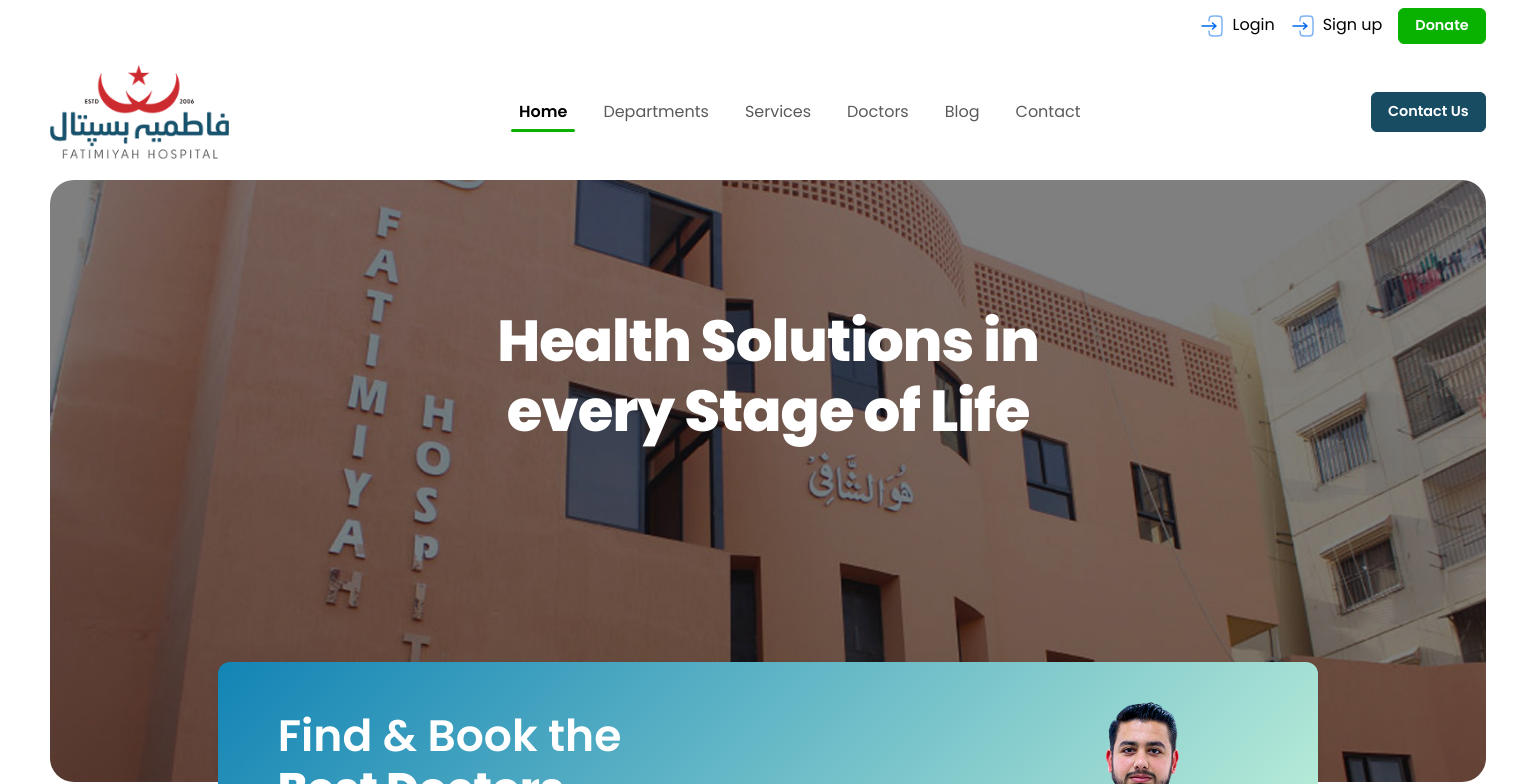
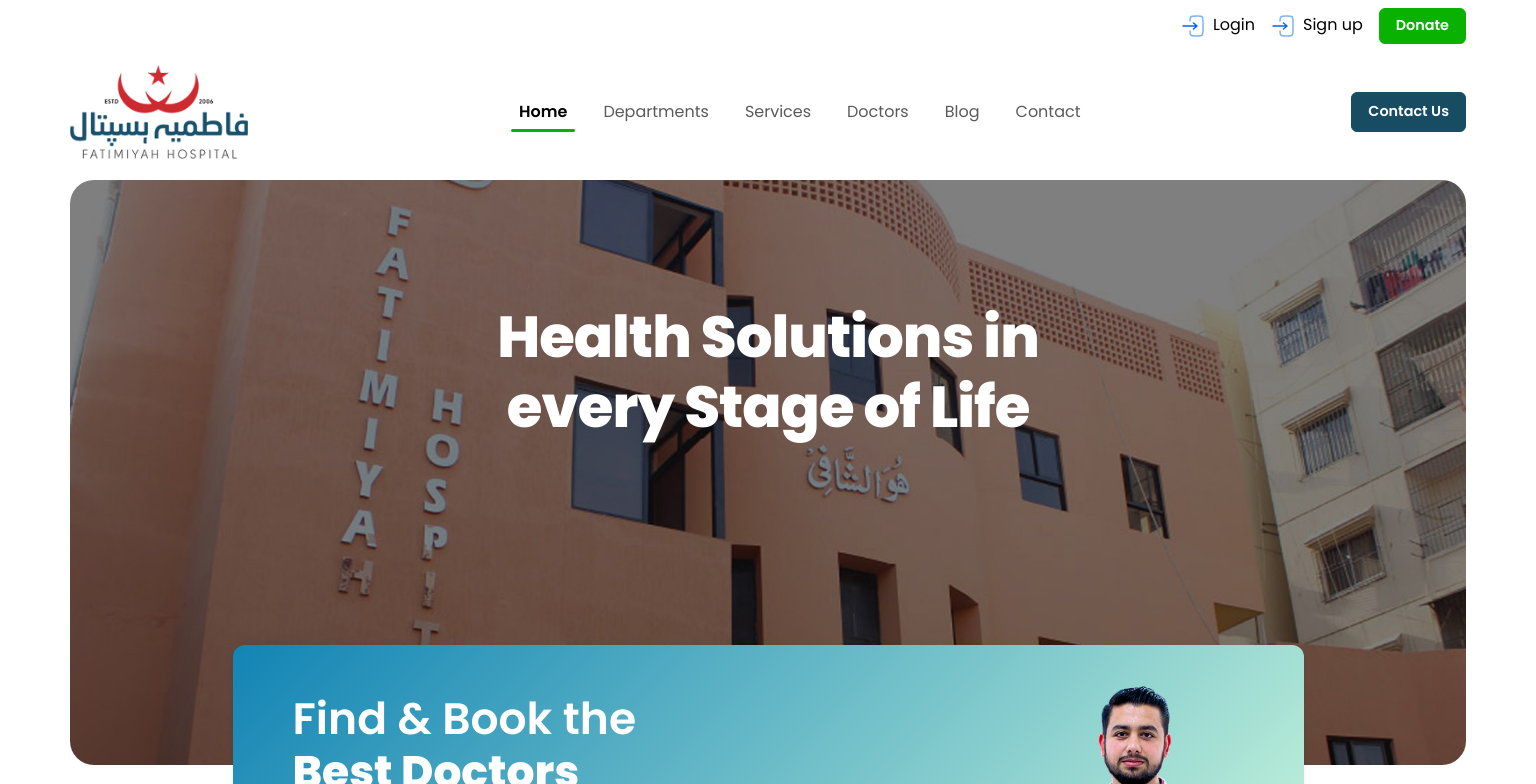
Before and after one commit to MHunainAslam/hunain-aslam-fatimiyah-hospital-ui, a React (Vite) app: page / in a window 1536 px wide. Shown: the top 784 px of the page. Built offline with nearby package versions, Linux system fonts and the light colour scheme; the HTML template or start-up script is replaced by a standard one.

Commit message:
fix container size

```diff
--- a/src/index.css
+++ b/src/index.css
@@ -243,7 +243,7 @@
   height: fit-content;
 }
 .container {
-  max-width: 1280px !important;
+  max-width: 1920px !important;
 }
 @media (max-width: 576px) {
   .service-img {
@@ -282,12 +282,20 @@
     margin-inline: auto;
   }
 }
+@media (min-width: 1280px) {
+  .container {
+    max-width: 1280px !important;
+  }
+}
 @media (min-width: 1400px) {
   .container {
-    max-width: 95% !important;
+    max-width: 1420px !important;
   }
 }
 @media (min-width: 1920px) {
+  .container {
+    max-width: 1782px !important;
+  }
   .service-img {
     width: 558px;
   }
```
